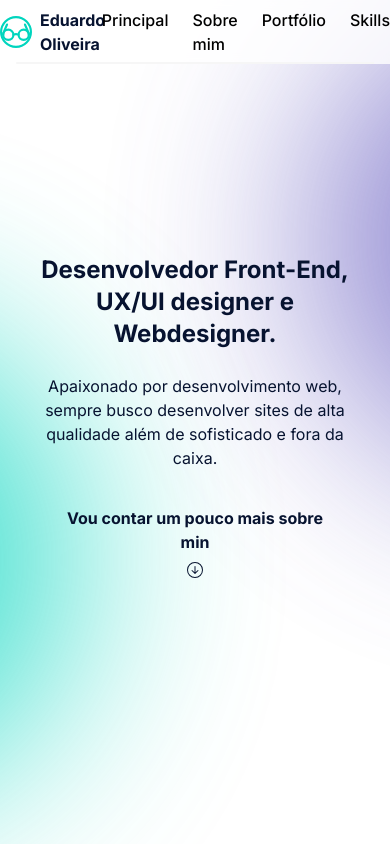
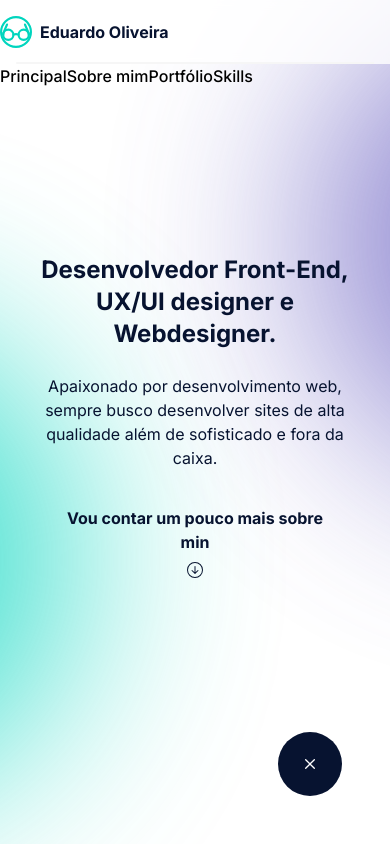
Before and after one commit to eduardo14rj/Portfolio, a React (Vite) app in the folder portfolio-eduardo/: page / in a window 390 px wide. Shown: the top 844 px of the page. Built offline with nearby package versions, Linux system fonts and the light colour scheme.

Commit message:
responsividade navbar

```diff
--- a/portfolio-eduardo/package.json
+++ b/portfolio-eduardo/package.json
@@ -13,6 +13,7 @@
     "framer-motion": "^7.6.1",
     "npm": "^8.19.2",
     "react": "^18.2.0",
+    "react-device-detect": "^2.2.2",
     "react-dom": "^18.2.0",
     "react-icons": "^4.6.0",
     "react-intersection-observer": "^9.4.0",
--- /dev/null
+++ b/portfolio-eduardo/src/components/Navbar/Navbar.css
@@ -0,0 +1,30 @@
+@layer base {
+
+    .navbar {
+        @apply fixed w-screen h-[64px] bg-white/80 dark:bg-slate-900/80 backdrop-blur-sm z-20;
+    }
+
+    .navbar-container {
+        @apply container lg:mx-auto lg:flex lg:items-center lg:justify-between;
+    }
+
+    .navbar-container ul {
+        @apply flex lg:space-x-6 font-medium dark:text-white;
+    }
+
+    .navbar-container ul {
+        @apply flex flex-row text-center;
+    }
+
+    .mobile-navbar {
+        @apply fixed h-screen w-screen bg-white/80 dark:bg-slate-900/80 backdrop-blur-sm z-20;
+    }
+
+    .mobile-navbar .navbar-container {
+        @apply h-screen flex flex-col justify-center items-center;
+    }
+
+    .mobile-navbar .navbar-container ul {
+        @apply flex flex-col space-y-8;
+    }
+}
--- a/portfolio-eduardo/src/components/Navbar/index.tsx
+++ b/portfolio-eduardo/src/components/Navbar/index.tsx
@@ -1,17 +1,27 @@
-import React from 'react';
+import React, { useState } from 'react';
 import logo from '../../assets/Logo.svg'
+import { HiMenuAlt2 } from 'react-icons/hi'
+import { motion } from 'framer-motion'
+import { isMobile } from 'react-device-detect'
+import { CgClose } from 'react-icons/cg';
+const Navbar: React.FC = () => {
+    const [view, setView] = useState<boolean>(isMobile);
 
-const Navbar: React.FC = () => {
     return (
-        <nav className='fixed w-screen h-[64px] bg-white/80 dark:bg-slate-900/80 backdrop-blur-sm z-20'>
-            <div className='container mx-auto flex items-center justify-between '>
+        <>
+            <motion.nav
+            style={{y: "100%"}}
+                animate={{ y: view ? "100%" : "0px" }}
+                transition={{ ease: "easeInOut" }}
+                className={isMobile ? "mobile-navbar" : "navbar"}>
+                <div className='navbar-container'>
                     <div className='h-[64px] flex items-center'>
                         <img src={logo} className="h-8" />
                         <strong className="ml-2 text-dark-blue dark:text-white">
                             Eduardo Oliveira
                         </strong>
                     </div>
-                <ul className='flex space-x-6 font-medium dark:text-white'>
+                    <ul className={isMobile ? "mobile" : ""}>
                         <li>
                             <a href="#!">Principal</a>
                         </li>
@@ -27,7 +37,17 @@ const Navbar: React.FC = () => {
                     </ul>
                 </div>
                 <div className='h-[2px] w-11/12 bg-White-50 dark:bg-white/5 absolute bottom-0 left-1/2 -translate-x-1/2' />
-        </nav>
+            </motion.nav>
+            <button className='fixed bottom-12 right-12 z-20 lg:hidden
+            w-16 h-16 bg-dark-blue rounded-full text-white flex items-center justify-center'
+                onClick={() => setView(!view)}
+            >
+                {
+                    view ? <HiMenuAlt2 /> : <CgClose />
+                }
+
+            </button>
+        </>
     );
 }
 
--- a/portfolio-eduardo/src/index.css
+++ b/portfolio-eduardo/src/index.css
@@ -1,5 +1,5 @@
 @import './components/Botoes/Botoes.css';
-
+@import './components/Navbar/Navbar.css';
 @import url('https://fonts.googleapis.com/css2?family=Inter:wght@100;200;300;400;500;600;700;800;900&display=swap');
 @tailwind  base;
 @tailwind  components;
```
Also changed, not shown: 1 other file (tests, documents, lock files or other folders). Lines whose indentation alone changed are shown as unchanged.
